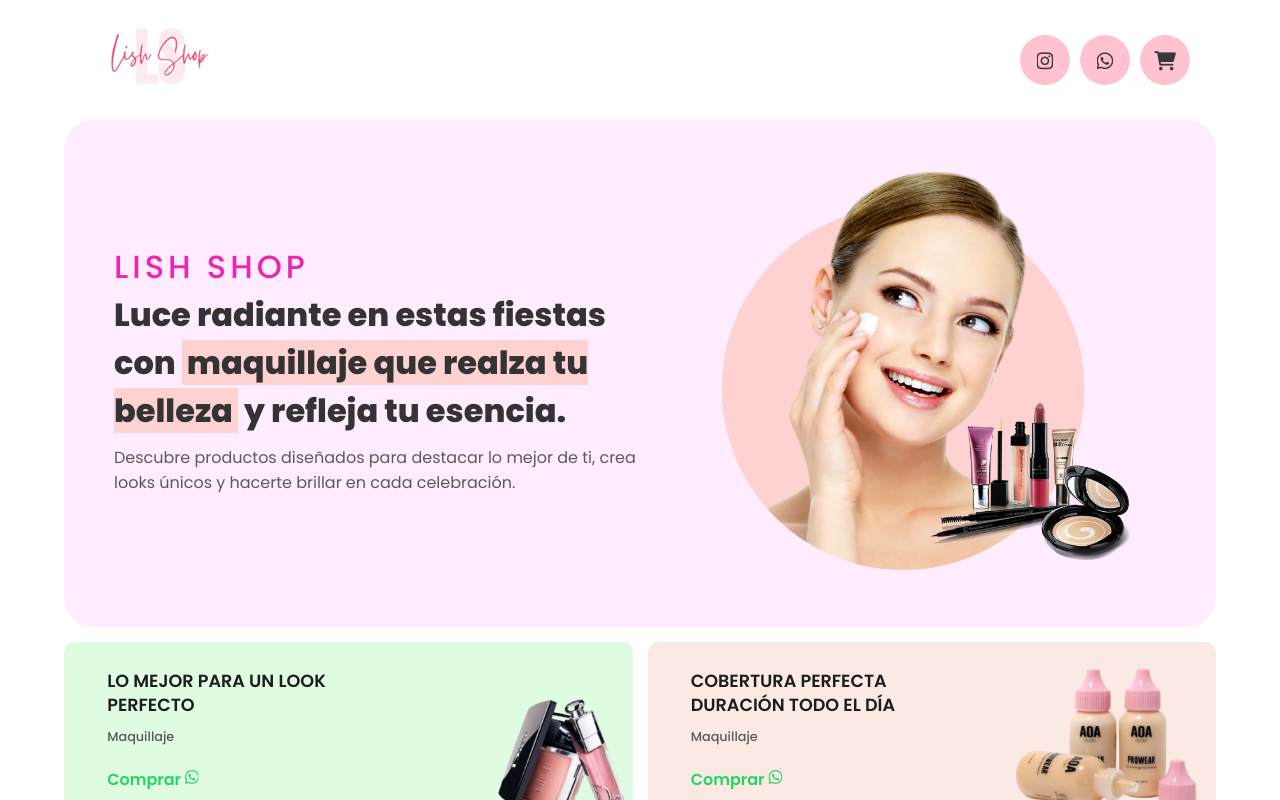
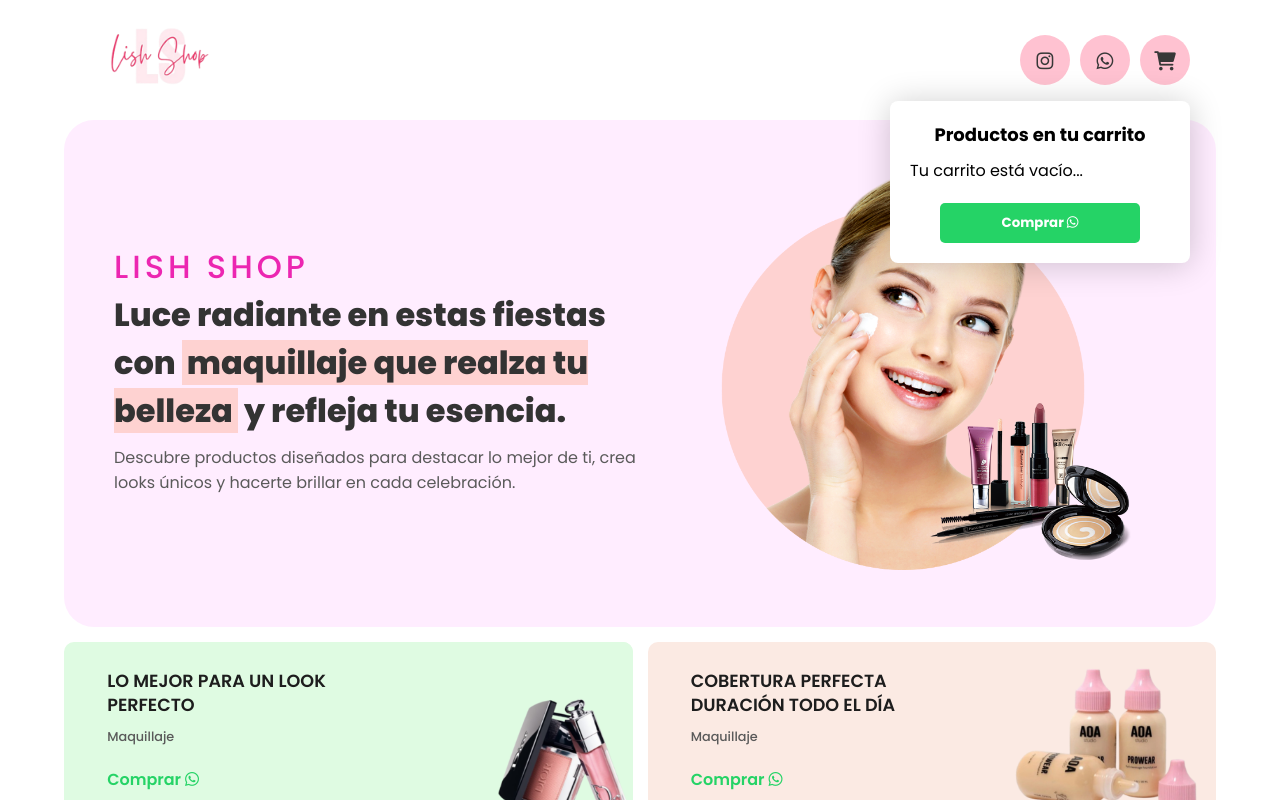
Before and after one commit to Meudisbernal/beautyweb, a plain HTML site: page index.html in a window 1280 px wide. Both pictures are taken after a click on the link 1165 px from the left and 60 px from the top of the page. Shown: the top 800 px of the page. Drawn offline with Linux system fonts and the light colour scheme.

Commit message:
car-list

```diff
--- a/css/style.css
+++ b/css/style.css
@@ -3,9 +3,8 @@
     padding: 0px;
     font-family: poppins;
     box-sizing: border-box;
-    overflow-x: hidden !important;
+    /* overflow-x: hidden !important; */
 }
-
 
 a{
     text-decoration: none;
@@ -66,7 +65,7 @@ ul{
 .nav-btns a span {
     position: absolute;
     right: 0;
-    bottom: -8px;
+    bottom: 0px;
     width: 25px;
     background-color: black;
     color: white;
@@ -870,14 +869,17 @@ ul{
 .cart-list {
     position: absolute;
     top: 66px;
-    right: 53%;
-    /* transform: translateY(-50%); */
+    right: auto; /* No lo alinea a la derecha */
+    left: 50%; /* Posiciona desde la izquierda */
+    transform: translateX(-90%); /* Centra el elemento */
     background-color: #fff;
     padding: 20px;
     width: 300px;
     box-shadow: 0 2px 33px rgba(0, 0, 0, 0.2);
     border-radius: 8px;
     z-index: 1000;
+    display: none; /* Para asegurarnos que esté oculto por defecto */
+    overflow: visible; /* Evita que el contenido sea recortado */
 }
 
 .show-cart {
```
